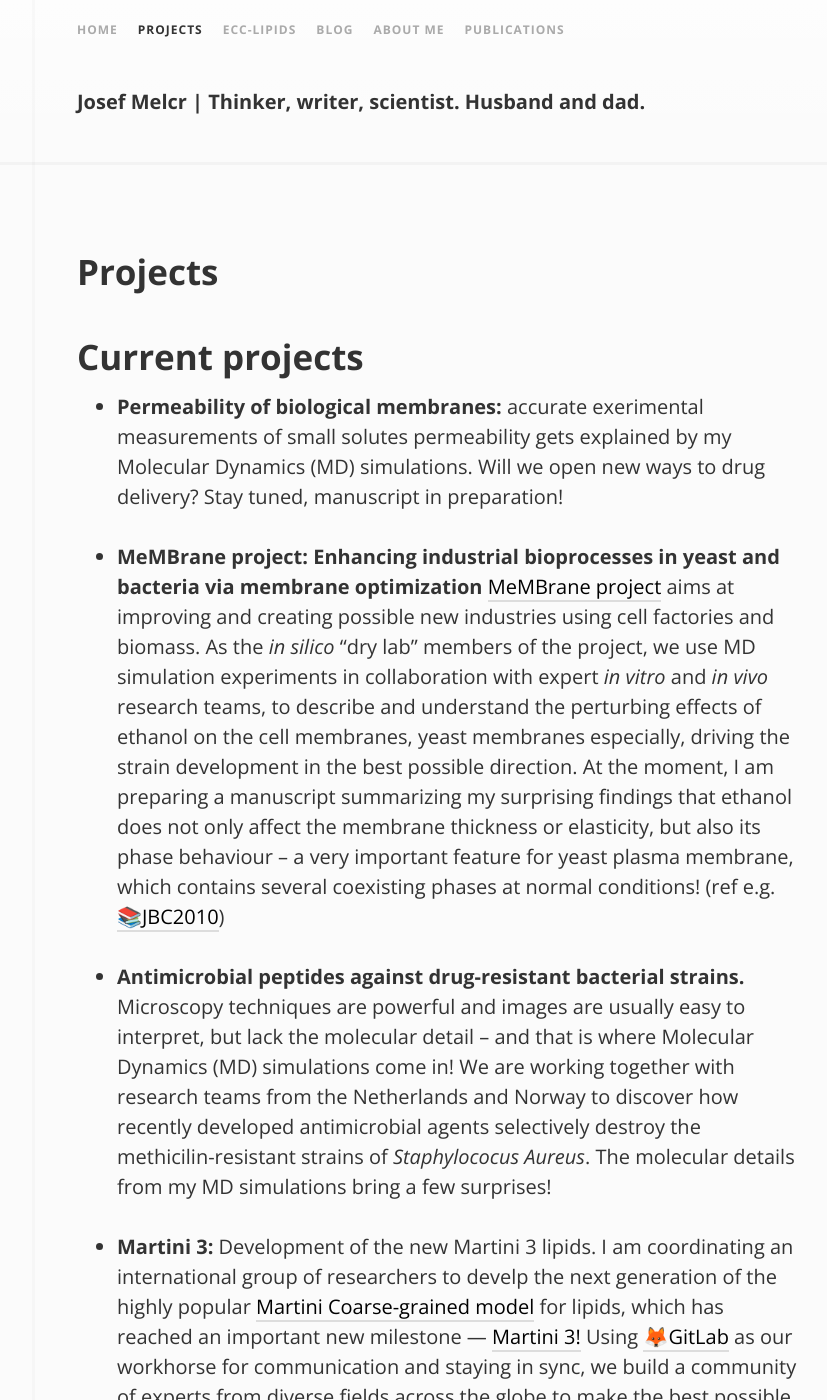
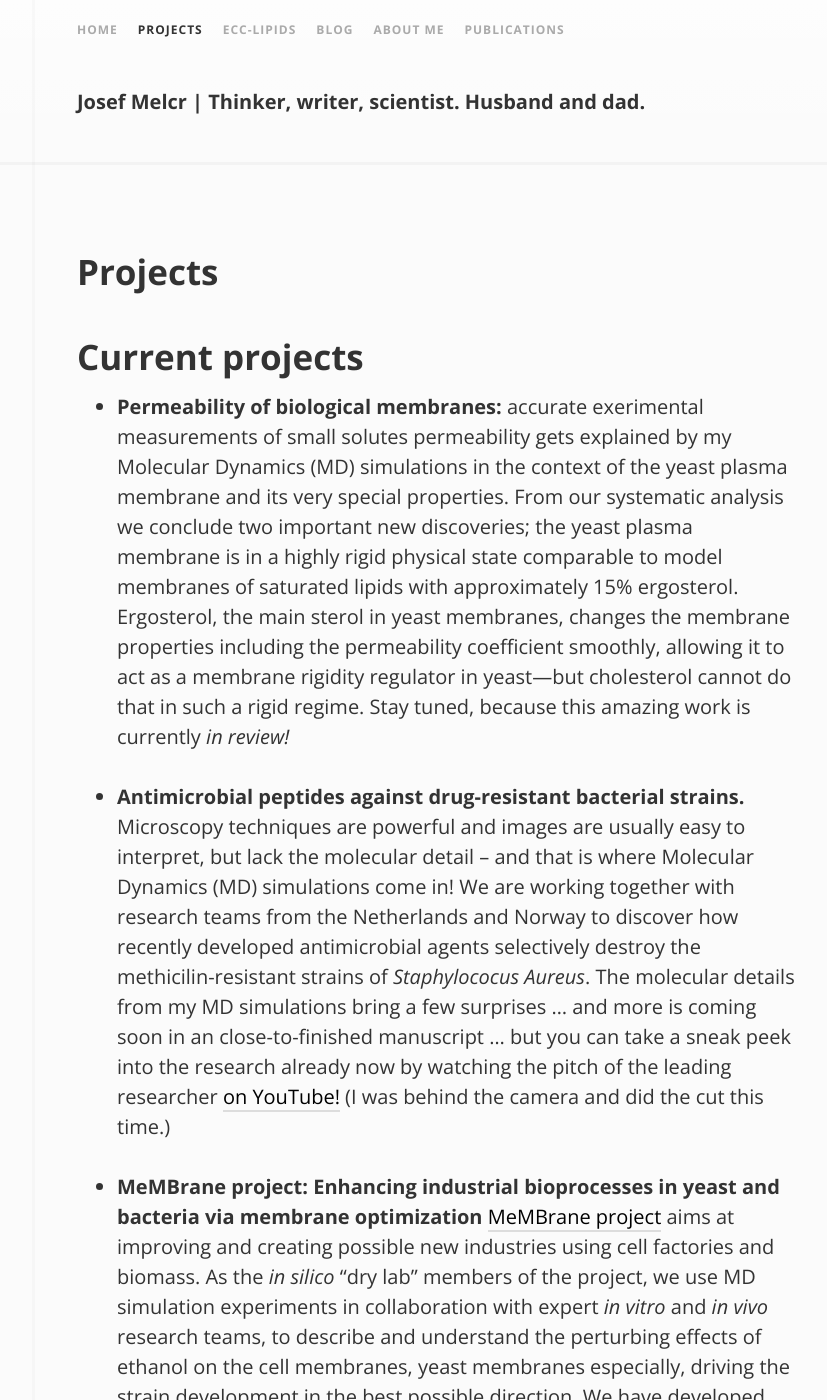
Before and after one commit to jmelcr/jmelcr.github.io, a Jekyll site: the page built from projects.md, in a window 1280 px wide and 1400 px high. Shown: the whole window, without its empty margins (203-1030 px from the left). Built offline with Jekyll 4.4.1, drawn with Linux system fonts in a browser that asks for light colours; comment, search, counter and statistics services are not loaded; some of the changed text lies outside the part shown.

Commit message:
Update projects page with new stuff

```diff
--- a/projects.md
+++ b/projects.md
@@ -9,10 +9,35 @@ permalink: projects
 
 - **Permeability of biological membranes:**
 accurate exerimental measurements of small solutes permeability
-gets explained by my Molecular Dynamics (MD) simulations.
-Will we open new ways to drug delivery?
-Stay tuned,
-manuscript in preparation!
+gets explained by my Molecular Dynamics (MD) simulations
+in the context of the yeast plasma membrane and its very special properties.
+From our systematic analysis
+we conclude two important new discoveries;
+the yeast plasma membrane is in a highly rigid physical state
+comparable to model membranes of saturated lipids with approximately 15% ergosterol.
+Ergosterol, the main sterol in yeast membranes,
+changes the membrane properties including the permeability coefficient smoothly,
+allowing it to act as a membrane rigidity regulator in yeast—but
+cholesterol cannot do that in such a rigid regime.
+Stay tuned, because this amazing work is currently
+*in review!*
+
+
+
+
+- **Antimicrobial peptides against drug-resistant bacterial strains.**
+Microscopy techniques are powerful and images are usually easy to interpret,
+but lack the molecular detail – and that is where Molecular Dynamics (MD) simulations come in!
+We are working together with research teams from the Netherlands and Norway
+to discover how recently developed antimicrobial agents
+selectively destroy the methicilin-resistant strains of *Staphylococus Aureus*.
+The molecular details from my MD simulations bring a few surprises ...
+and more is coming soon in an close-to-finished manuscript ...
+but you can take a sneak peek into the research already now
+by watching the pitch of the leading researcher
+[on YouTube!](https://youtu.be/eMDIkMzqjus)
+(I was behind the camera and did the cut this time.)
+
 
 
 - **MeMBrane project: Enhancing industrial bioprocesses in yeast and bacteria via membrane optimization**
@@ -24,21 +49,14 @@ in collaboration with expert *in vitro* and *in vivo* research teams,
 to describe and understand
 the perturbing effects of ethanol on the cell membranes, yeast membranes especially,
 driving the strain development in the best possible direction.
-At the moment,
-I am preparing a manuscript summarizing my surprising findings
+We have developed improved strains through laboratory evolution,
+and now
+we are working on a manuscript summarizing the surprising findings
 that ethanol does not only affect the membrane thickness or elasticity,
-but also its phase behaviour – a very important feature for yeast plasma membrane,
+but also its phase behaviour – a very important feature for the yeast plasma membrane,
 which contains several coexisting phases at normal conditions!
 (ref e.g. [📚JBC2010](https://www.jbc.org/content/286/7/5043.full))
 
-
-- **Antimicrobial peptides against drug-resistant bacterial strains.**
-Microscopy techniques are powerful and images are usually easy to interpret,
-but lack the molecular detail – and that is where Molecular Dynamics (MD) simulations come in!
-We are working together with research teams from the Netherlands and Norway
-to discover how recently developed antimicrobial agents
-selectively destroy the methicilin-resistant strains of *Staphylococus Aureus*.
-The molecular details from my MD simulations bring a few surprises!
 
 
 - **Martini 3:**
@@ -58,13 +76,40 @@ to make the best possible models of our precious chemicals, lipids!
 - **Mechanism of protein channels and transporters.**
 Many cells maintain their divalent cations homeostasis
 by employing membrane proteins from the CorA family.
+We use atomistic and coarse-grained Molecular Dynamics (MD) simulations
+to describe the mechanistic behaviour of these proteins.
+Only [CG Martini](https://doi.org/10.1038/s41592-021-01098-3)
+combined with GO-like potentials
+was capable of capturing the complicated large-scaled chaotic motions
+of CorA protein complex—see for yourselves
+in [JCIM 2021!](https://doi.org/10.1021/acs.jcim.1c00261).
+
+
 GlTk is a trimeric membrane protein,
 which is involved in glutamate and aspartate uptake.
-We use atomistic and coarse-grained Molecular Dynamics (MD) simulations
-to describe the mechanistic behaviour of these proteins.
+We use cutting-edge polarizable force fields and Markov state modeling
+to follow the pathways of the sodium cations
+to and from their active sites in the GlTk protein complex.
+We have discovered several crucial amino acid residues
+that interact with the cations and modulate the whole process.
 Stay tuned,
-the manuscript about CorA is almost ready!
+manuscript in preparation!
 
+
+
+- **International conference on the bioscience of lipids ICBL2021.**
+I am involved in organizing this event
+and in the design of its visual identity and ICBL2021 logo.
+Take a look here: [icbl2021.nl](https://www.icbl2021.nl/) —
+how do you like the flipping gif?
+
+
+
+<HR>
+
+
+
+# Past projects
 
 
 - **Determination of protein sctructure with optical polarization microscopy**
@@ -81,23 +126,9 @@ molecular dynamics simulations
 to help determine the orientations of membrane-attached fluorescent proteins
 and to independently verify the results
 from software analysis of optical microscopy images.
-This work is now accepted for publishing in Communications Biology 2021;
-[📚 Quantitative Linear Dichroism Imaging of Molecular Processes in Living Cells Made Simple by Open Software Tools (preprint)](https://doi.org/10.21203/rs.3.rs-100685/v1).
+This work is now published in Communications Biology 2021;
+[📚 Quantitative Linear Dichroism Imaging of Molecular Processes in Living Cells Made Simple by Open Software Tools](https://doi.org/10.1038/s42003-021-01694-1).
 This project is run in a close collaboration with the group of [Josef Lazar](https://lazar.group.uochb.cz/en).
-
-
-- **International conference on the bioscience of lipids ICBL2021.**
-I am involved in organizing this event
-and in the design of its visual identity and ICBL2021 logo.
-Take a look here: [icbl2021.nl](https://www.icbl2021.nl/)
-
-
-
-<HR>
-
-
-
-# Past projects
 
 
 - **ECC-lipids - implicitly polarizable lipid models showing accurate interactions with ionic molecules**
```
Also changed, not shown: 1 other file.
